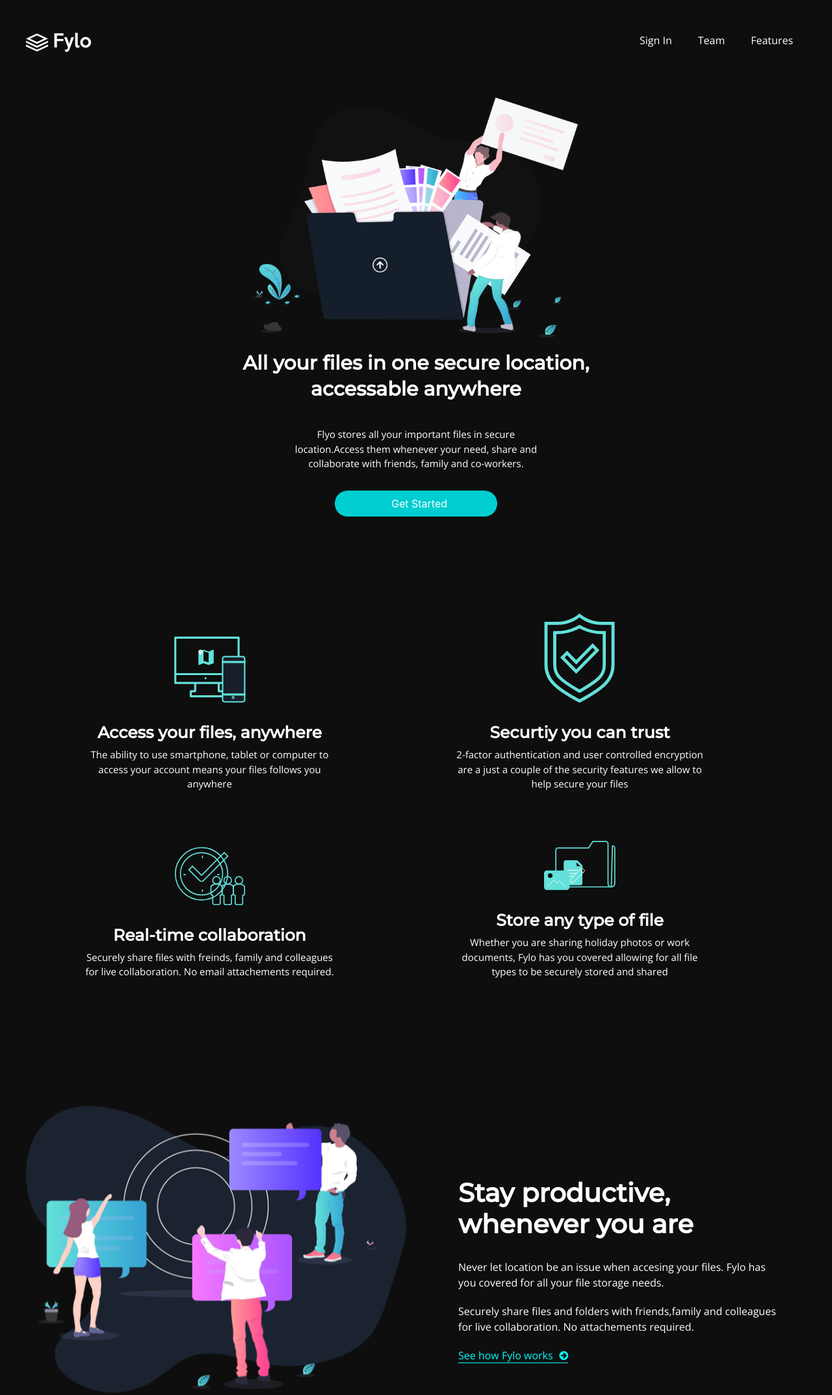
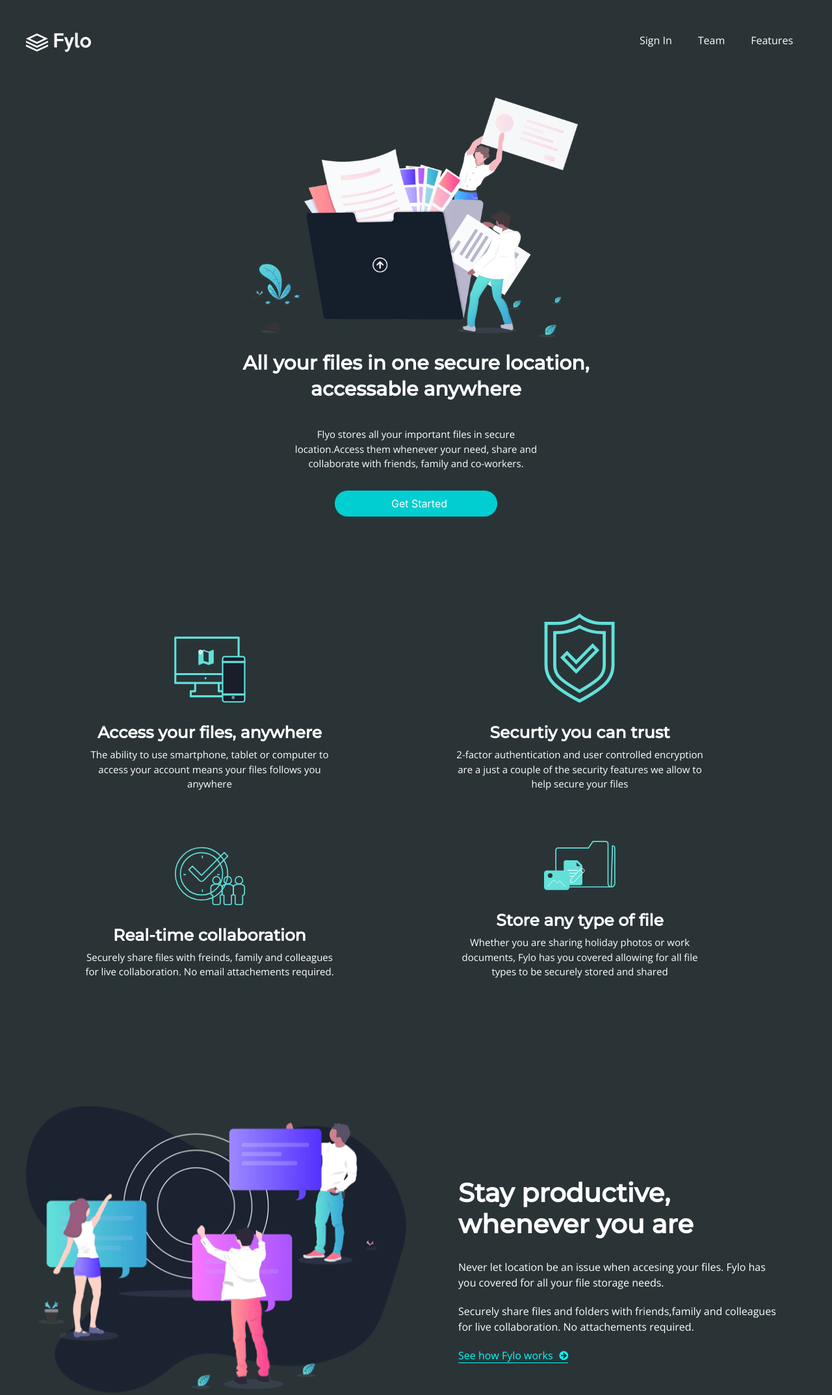
Before and after one commit to sushmithareddy10/fylo, a plain HTML site: page index.html in a window 1280 px wide. Shown: the whole page at 65% size. Drawn offline with nearby package versions, Linux system fonts and the light colour scheme; a web font is replaced by a local one.

Commit message:
changed bg color

```diff
--- a/css/style.css
+++ b/css/style.css
@@ -49,7 +49,7 @@ img{
 }
 
 header{
-    background: #0e0e0e;
+    background: #2a3437;
     overflow: auto;
     padding: 50px 0px;
 }
@@ -66,7 +66,7 @@ header .links a{
 }
 
 .introduction{
-    background: #0e0e0e;
+    background:  #2a3437;
     padding: 20px 0px;
     margin-top: -1px;
 }
@@ -123,7 +123,7 @@ header .links a{
 }
 
 .properties{
-    background: #0e0e0e;
+    background: #2a3437;
     padding: 100px 0px;
     margin-top: -1px;
 }
@@ -159,7 +159,7 @@ header .links a{
   }
 
   .productive{
-    background: #0e0e0e;
+    background:  #2a3437;
     padding: 50px 0px;
     margin-top: -1px;
   }
```
